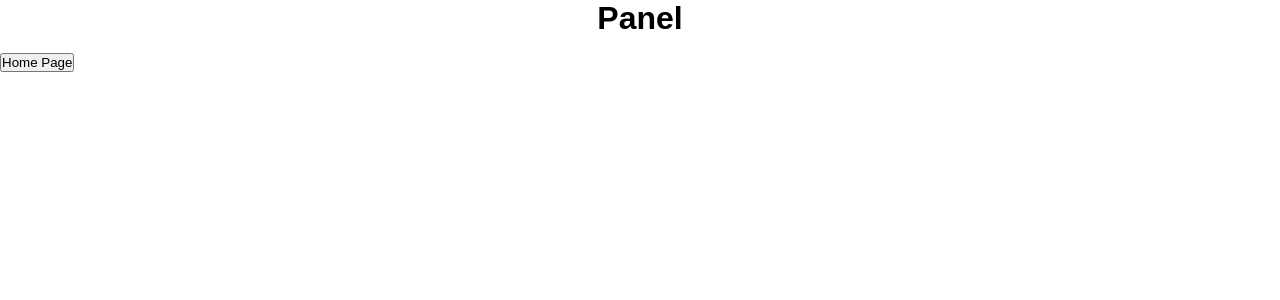
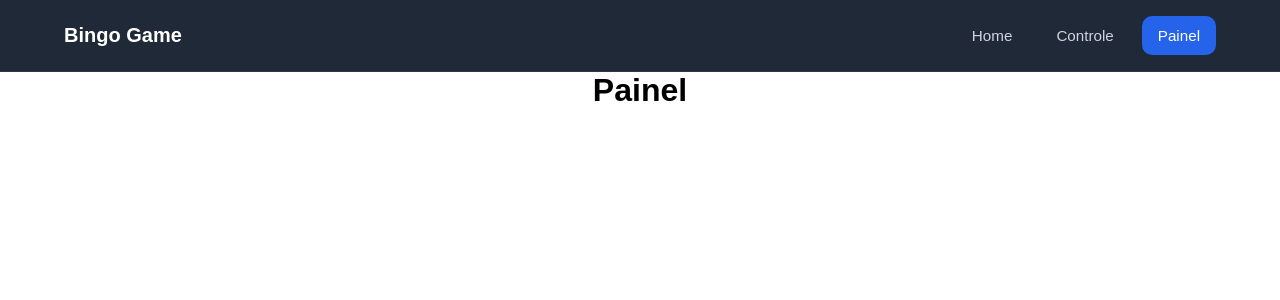
Before and after one commit to eltontl/BingoGame, a React (Vite) app: page /panel in a window 1280 px wide. Shown: the top 300 px of the page. Built offline with nearby package versions, Linux system fonts and the light colour scheme.

Commit message:
Implementação do menu superior com NavLink do react-router.

```diff
--- /dev/null
+++ b/src/components/Menu/index.tsx
@@ -0,0 +1,53 @@
+import { NavLink } from "react-router";
+
+import "./styles.css";
+
+const Menu = () => {
+  return (
+    <header className="menu">
+      <div className="menu__container">
+        <div className="menu__logo">
+          Bingo Game
+        </div>
+
+        <nav className="menu__nav">
+          <NavLink
+            to="/"
+            end
+            className={({ isActive }) =>
+              isActive
+                ? "menu__link menu__link--active"
+                : "menu__link"
+            }
+          >
+            Home
+          </NavLink>
+
+          <NavLink
+            to="/control"
+            className={({ isActive }) =>
+              isActive
+                ? "menu__link menu__link--active"
+                : "menu__link"
+            }
+          >
+            Controle
+          </NavLink>
+
+          <NavLink
+            to="/panel"
+            className={({ isActive }) =>
+              isActive
+                ? "menu__link menu__link--active"
+                : "menu__link"
+            }
+          >
+            Painel
+          </NavLink>
+        </nav>
+      </div>
+    </header>
+  );
+};
+
+export default Menu;
--- /dev/null
+++ b/src/components/Menu/styles.css
@@ -0,0 +1,82 @@
+.menu {
+  width: 100%;
+  background: var(--color-surface, #1f2937);
+  border-bottom: 1px solid rgba(255, 255, 255, 0.08);
+  position: sticky;
+  top: 0;
+  z-index: 1000;
+}
+
+.menu__container {
+  max-width: 1200px;
+  margin: 0 auto;
+  padding: 1rem 1.5rem;
+
+  display: flex;
+  align-items: center;
+  justify-content: space-between;
+  gap: 1rem;
+}
+
+.menu__logo {
+  font-size: 1.25rem;
+  font-weight: 700;
+  color: #ffffff;
+}
+
+.menu__nav {
+  display: flex;
+  align-items: center;
+  gap: 0.75rem;
+}
+
+.menu__link {
+  text-decoration: none;
+  color: #d1d5db;
+
+  padding: 0.7rem 1rem;
+  border-radius: 10px;
+
+  font-size: 0.95rem;
+  font-weight: 500;
+
+  transition:
+    background-color 0.2s ease,
+    color 0.2s ease,
+    transform 0.2s ease;
+}
+
+.menu__link:hover {
+  background: rgba(255, 255, 255, 0.08);
+  color: #ffffff;
+  transform: translateY(-1px);
+}
+
+.menu__link--active {
+  background: #2563eb;
+  color: #ffffff;
+}
+
+/* Mobile */
+@media (max-width: 768px) {
+  .menu__container {
+    flex-direction: column;
+    align-items: stretch;
+  }
+
+  .menu__logo {
+    text-align: center;
+  }
+
+  .menu__nav {
+    width: 100%;
+    justify-content: center;
+    flex-wrap: wrap;
+  }
+
+  .menu__link {
+    flex: 1;
+    text-align: center;
+    min-width: 100px;
+  }
+}
--- a/src/pages/Control/index.tsx
+++ b/src/pages/Control/index.tsx
@@ -1,14 +1,15 @@
-import { Link } from "react-router"
+import Menu from "@/components/Menu";
 
-function ControlPage() {
+const Control = () => {
   return (
-    <div>
-      <h1>Panel</h1>
-      <Link to="/">
-        <button>Home Page</button>
-      </Link>
-    </div>
-  )
-}
+    <>
+      <Menu />
 
-export default ControlPage
+      <main>
+        <h1>Controle</h1>
+      </main>
+    </>
+  );
+};
+
+export default Control;
--- a/src/pages/Home/index.tsx
+++ b/src/pages/Home/index.tsx
@@ -1,22 +1,16 @@
 // src/pages/Home/index.tsx
+import Menu from "@/components/Menu";
 
-import { Link } from 'react-router'
-import './styles.css'
+const Home = () => {
+  return (
+    <>
+      <Menu />
 
-function HomePage() {
-  return (
-    <div>
-      <h1>Bingo Game</h1>
+      <main>
+        <h1>Home</h1>
+      </main>
+    </>
+  );
+};
 
-      <Link to="/control">
-        <button>Controle</button>
-      </Link>
-
-      <Link to="/panel">
-        <button>Painel</button>
-      </Link>
-    </div>
-  )
-}
-
-export default HomePage
+export default Home;
--- a/src/pages/Panel/index.tsx
+++ b/src/pages/Panel/index.tsx
@@ -1,15 +1,15 @@
-import { Link } from 'react-router'
-import './styles.css'
+import Menu from "@/components/Menu";
 
-function PanelPage() {
+const Panel = () => {
   return (
-    <div>
-      <h1>Panel</h1>
-      <Link to="/">
-        <button>Home Page</button>
-      </Link>
-    </div>
-  )
-}
+    <>
+      <Menu />
 
-export default PanelPage
+      <main>
+        <h1>Painel</h1>
+      </main>
+    </>
+  );
+};
+
+export default Panel;
```
